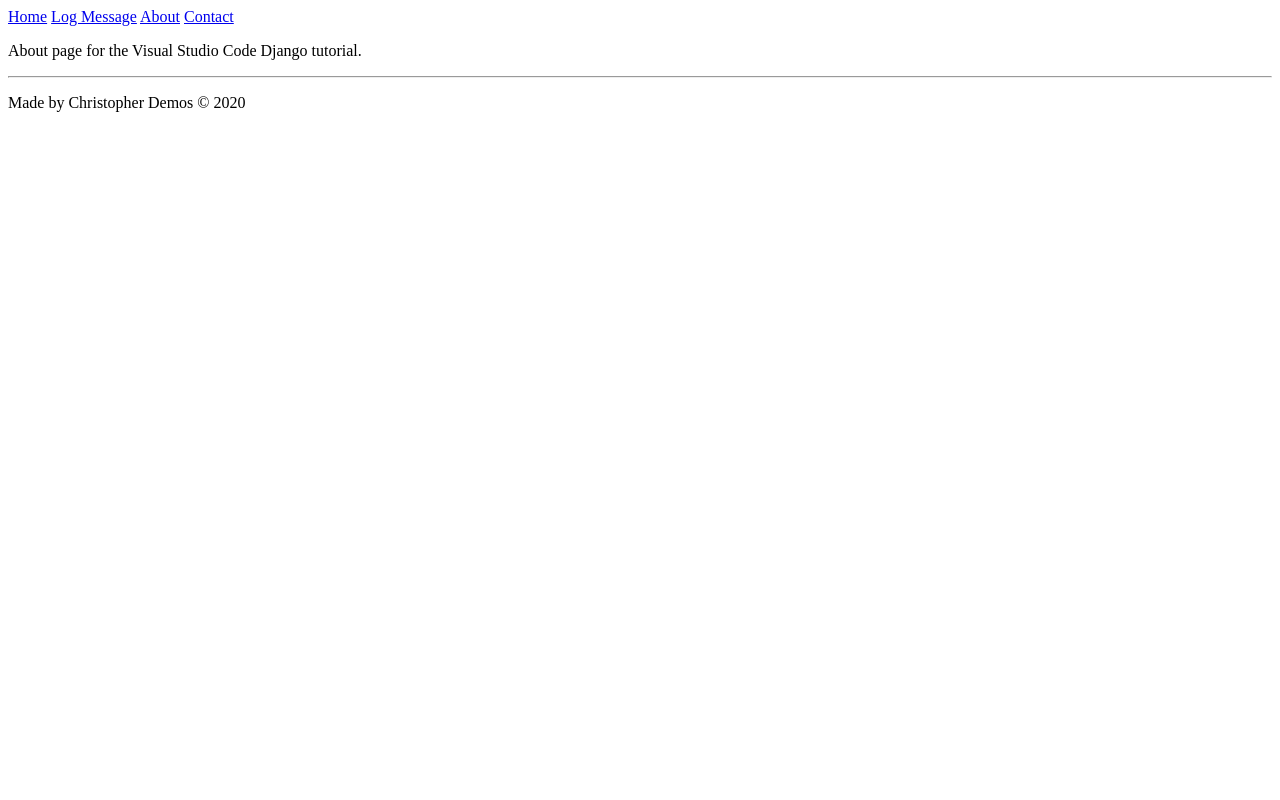
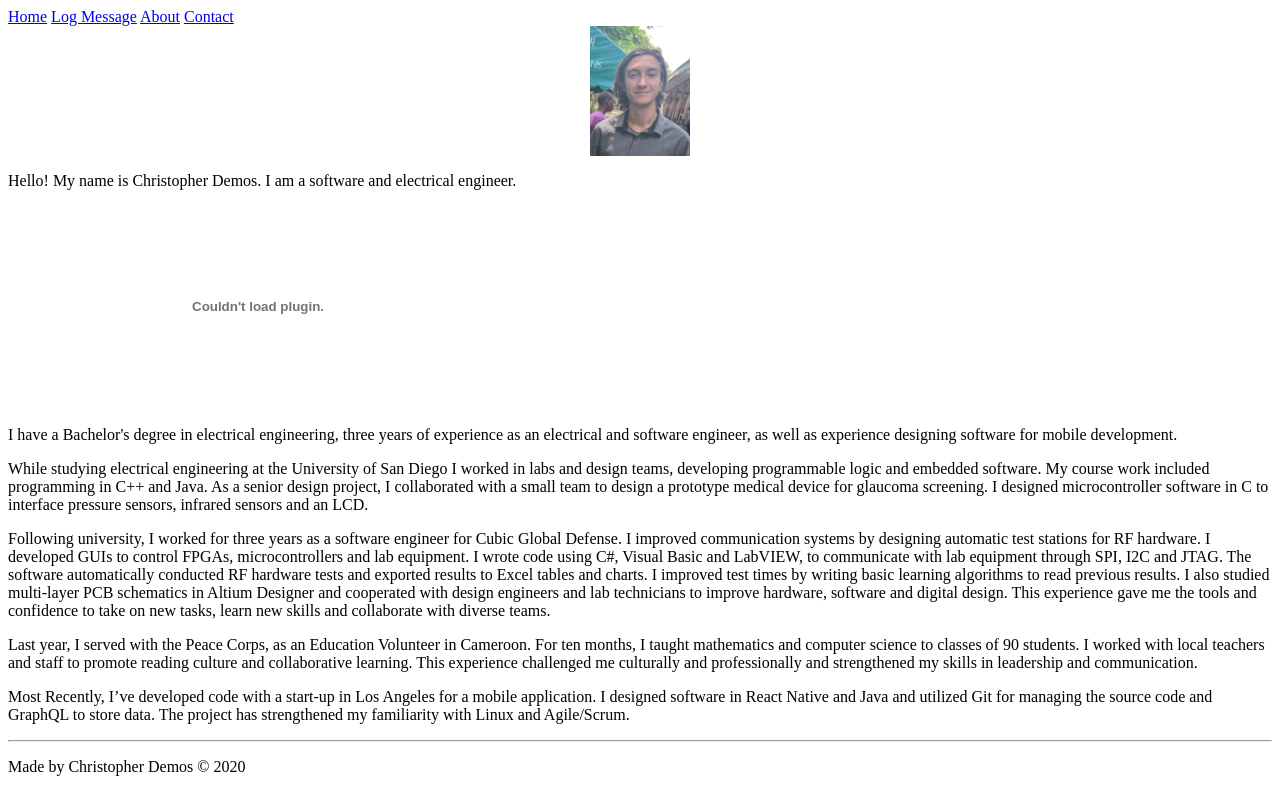
Before and after one commit to irademos/irademos, a Django app: page /about/ in a window 1280 px wide. Run offline with Django 3.2, Linux system fonts and the light colour scheme.

Commit message:
update to about screen

```diff
--- a/hello/templates/hello/about.html
+++ b/hello/templates/hello/about.html
@@ -3,5 +3,43 @@
     About us
 	{% endblock %},
 	{% block content %}
-    <p>About page for the Visual Studio Code Django tutorial.</p>
+	<style>
+	img {
+  		display: block;
+  		margin-left: auto;
+  		margin-right: auto;
+	}
+	</style>
+    <img width=100 height=130 align-self="center" src="/static/hello/images/chrisphoto.jpg">
+	<p>Hello! My name is Christopher Demos. I am a software and electrical engineer.</p>
+	   <embed src="/static/hello/media/ChristopherDemosResume.pdf" width="500px" height="200px" />
+	<p>I have a Bachelor's degree in electrical engineering, three years of experience
+	as an electrical and software engineer, as well as experience designing software for
+	mobile development.</p>
+	<p>While studying electrical engineering at the University of San Diego I worked
+	in labs and design teams, developing programmable logic and embedded software. My
+	course work included programming in C++ and Java. As a senior design project, I
+	collaborated with a small team to design a prototype medical device for glaucoma
+	screening. I designed microcontroller software in C to interface pressure sensors,
+	infrared sensors and an LCD. </p>
+	<p>Following university, I worked for three years as a software engineer for
+	Cubic Global Defense. I improved communication systems by designing automatic
+	test stations for RF hardware. I developed GUIs to control FPGAs, microcontrollers
+	and lab equipment. I wrote code using C#, Visual Basic and LabVIEW, to communicate
+	with lab equipment through SPI, I2C and JTAG. The software automatically conducted
+	RF hardware tests and exported results to Excel tables and charts. I improved test
+	times by writing basic learning algorithms to read previous results. I also studied
+	multi-layer PCB schematics in Altium Designer and cooperated with design engineers
+	and lab technicians to improve hardware, software and digital design. This experience
+	gave me the tools and confidence to take on new tasks, learn new skills and
+	collaborate with diverse teams.</p>
+	<p>Last year, I served with the Peace Corps, as an Education Volunteer in Cameroon.
+	For ten months, I taught mathematics and computer science to classes of 90 students.
+	I worked with local teachers and staff to promote reading culture and collaborative
+	learning. This experience challenged me culturally and professionally and strengthened
+	my skills in leadership and communication.</p>
+	<p>Most Recently, I’ve developed code with a start-up in Los Angeles for a mobile
+	application. I designed software in React Native and Java and utilized Git for managing
+	the source code and GraphQL to store data. The project has strengthened my familiarity
+	with Linux and Agile/Scrum.</p>
 	{% endblock %}
--- a/hello/views.py
+++ b/hello/views.py
@@ -6,6 +6,7 @@
 from hello.forms import LogMessageForm
 from hello.models import LogMessage
 from django.views.generic import ListView
+from PIL import Image
 
 class HomeListView(ListView):
     """Renders the home page, with a list of all messages."""
```
Also changed, not shown: hello/static/hello/images/chrisphoto.jpg (added), 1 other file.
